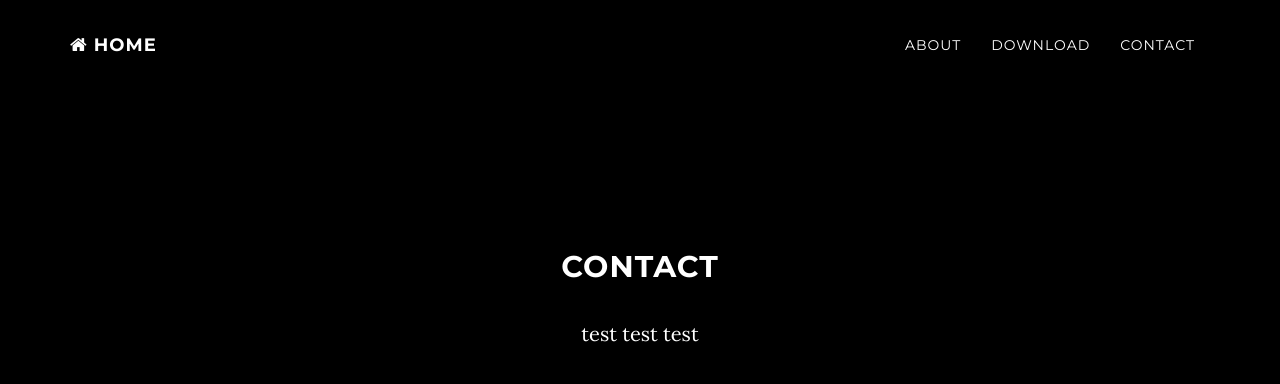
After one commit to justinbye/falstaff, a Django app: template home/templates/home/contact.html in a window 1280 px wide. The commit adds this page. Shown: the top 384 px of the page. Run offline with Django 3.2, Linux system fonts and the light colour scheme; the template is opened without the code that fills it, so the values that code supplies are empty; some libraries are stand-ins or nearby versions.

Commit message:
Added a whole bunch of other stuff

```diff
--- a/falstaff/urls.py
+++ b/falstaff/urls.py
@@ -21,5 +21,5 @@ urlpatterns = [
     url(r'^admin/', admin.site.urls),
     url(r'^directory/', include('directory.urls')),
     url(r'^', include('home.urls')),
-    url(r'^about/', include('home.urls')),
+    #url(r'^about/', include('home.urls')),
 ]
--- a/home/templates/home/base.html
+++ b/home/templates/home/base.html
@@ -59,13 +59,13 @@
                         <a href="#page-top"></a>
                     </li>
                     <li>
-                        <a class="page-scroll" href="about/">About</a>
+                        <a class="page-scroll" href="/about">About</a>
                     </li>
                     <li>
-                        <a class="page-scroll" href="download/">Download</a>
+                        <a class="page-scroll" href="/download">Download</a>
                     </li>
                     <li>
-                        <a class="page-scroll" href="contact/">Contact</a>
+                        <a class="page-scroll" href="/contact">Contact</a>
                     </li>
                 </ul>
             </div>
--- /dev/null
+++ b/home/templates/home/contact.html
@@ -0,0 +1,15 @@
+{% extends 'base.html' %}
+
+{% block content %}
+
+    <!-- Contact Section -->
+    <section id="about" class="container content-section text-center">
+        <div class="row">
+            <div class="col-lg-8 col-lg-offset-2">
+                <h2>Contact</h2>
+                <p>test test test</p>
+            </div>
+        </div>
+    </section>
+
+{% endblock %}
--- a/home/urls.py
+++ b/home/urls.py
@@ -5,4 +5,5 @@ from . import views
 urlpatterns=[
     url(r'^$', views.index, name='index'),
     url(r'^$', views.about, name='about'),
+    url(r'^$', views.contact, name='contact'),
 ]
--- a/home/views.py
+++ b/home/views.py
@@ -5,3 +5,6 @@ def index(request):
 
 def about(request):
     return render(request, 'home/about.html')
+
+def contact(request):
+    return render(request, 'home/contact.html')
```
